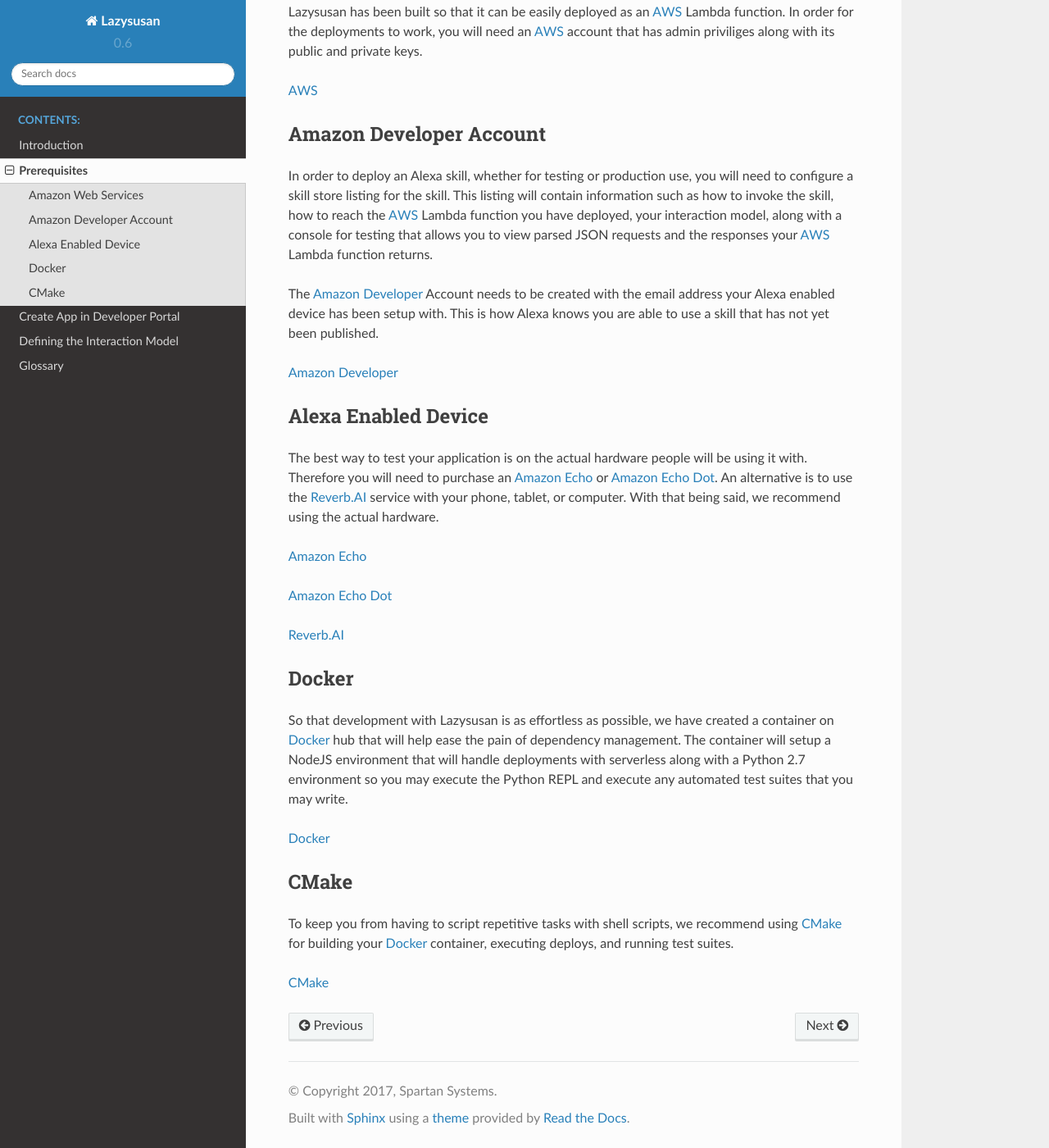
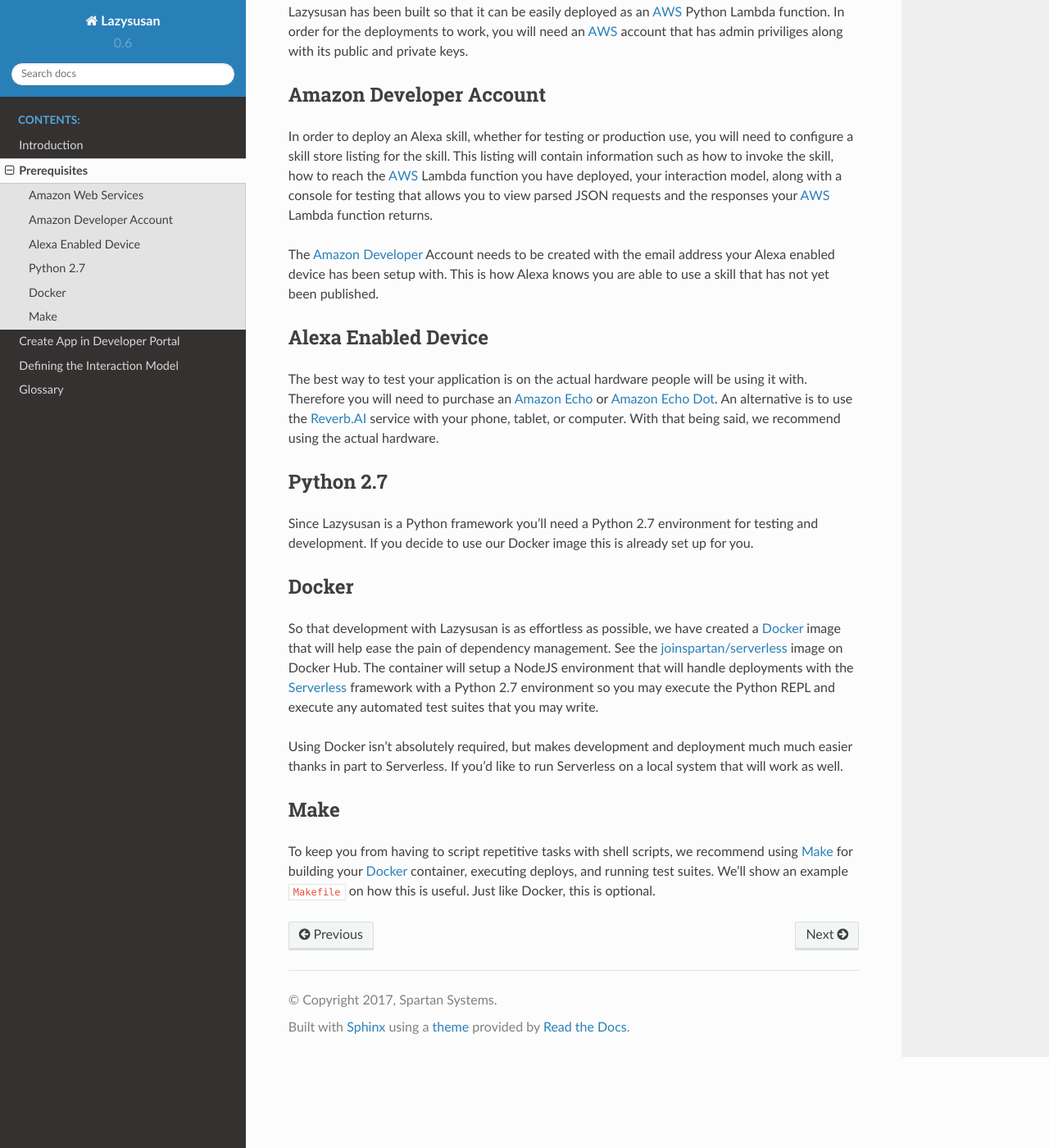
Before and after one commit to verypossible/lazysusan, a Sphinx documentation site: the page built from docs/prerequisites.rst, in a window 1280 px wide and 1400 px high, scrolled down 285 px. Shown: the whole window at 82% size. Built offline with Sphinx 7.4.7 and the Read the Docs theme 2.0.0, drawn with Linux system fonts in a browser that asks for light colours; pages that are not in the unit, such as notebooks, are missing from menus.

Commit message:
updates to prereqs

```diff
--- a/docs/index.rst
+++ b/docs/index.rst
@@ -13,6 +13,7 @@
    prerequisites
    create_app
    interaction_model
+   example_app
    glossary
 
 
--- a/docs/prerequisites.rst
+++ b/docs/prerequisites.rst
@@ -11,11 +11,9 @@
 Amazon Web Services
 ===================
 
-Lazysusan has been built so that it can be easily deployed as an `AWS`_ Lambda
+Lazysusan has been built so that it can be easily deployed as an `AWS`_ Python Lambda
 function. In order for the deployments to work, you will need an `AWS`_ account
 that has admin priviliges along with its public and private keys.
-
-`AWS`_
 
 
 Amazon Developer Account
@@ -32,8 +30,6 @@
 Alexa enabled device has been setup with. This is how Alexa knows you are able
 to use a skill that has not yet been published.
 
-`Amazon Developer`_
-
 
 Alexa Enabled Device
 ====================
@@ -43,37 +39,44 @@
 Dot`_. An alternative is to use the `Reverb.AI`_ service with your phone, tablet, or
 computer. With that being said, we recommend using the actual hardware.
 
-`Amazon Echo`_
 
-`Amazon Echo Dot`_
+Python 2.7
+============
 
-`Reverb.AI`_
+Since Lazysusan is a Python framework you'll need a Python 2.7 environment for testing and
+development. If you decide to use our Docker image this is already set up for you.
+
 
 Docker
 ======
 
 So that development with Lazysusan is as effortless as possible, we have created
-a container on `Docker`_ hub that will help ease the pain of dependency management.
+a `Docker`_ image that will help ease the pain of dependency management. See the
+`joinspartan/serverless`_ image on Docker Hub.
 The container will setup a NodeJS environment that will handle deployments with
-serverless along with a Python 2.7 environment so you may execute the Python
+the `Serverless`_ framework with a Python 2.7 environment so you may execute the Python
 REPL and execute any automated test suites that you may write.
 
-`Docker`_
+Using Docker isn't absolutely required, but makes development and deployment much much easier
+thanks in part to Serverless. If you'd like to run Serverless on a local system that will work as
+well.
 
 
-CMake
+Make
 =====
 
 To keep you from having to script repetitive tasks with shell scripts, we
-recommend using `CMake`_ for building your `Docker`_ container, executing deploys, and
-running test suites.
+recommend using `Make`_ for building your `Docker`_ container, executing deploys, and
+running test suites. We'll show an example ``Makefile`` on how this is useful. Just like Docker,
+this is optional.
 
-`CMake`_
 
 .. _AWS: https://aws.amazon.com/
 .. _Amazon Developer: https://developer.amazon.com/
 .. _Docker: https://www.docker.com/products/docker
-.. _CMake: https://cmake.org/download/
+.. _joinspartan/serverless: https://hub.docker.com/r/joinspartan/serverless/
+.. _Serverless: https://serverless.com
+.. _Make: https://cmake.org/download/
 .. _Reverb.AI: https://reverb.ai/
 .. _Amazon Echo: https://www.amazon.com/Amazon-Echo-Bluetooth-Speaker-with-WiFi-Alexa/dp/B00X4WHP5E/
 .. _Amazon Echo Dot: https://www.amazon.com/All-New-Amazon-Echo-Dot-Add-Alexa-To-Any-Room/dp/B01DFKC2SO/
```
